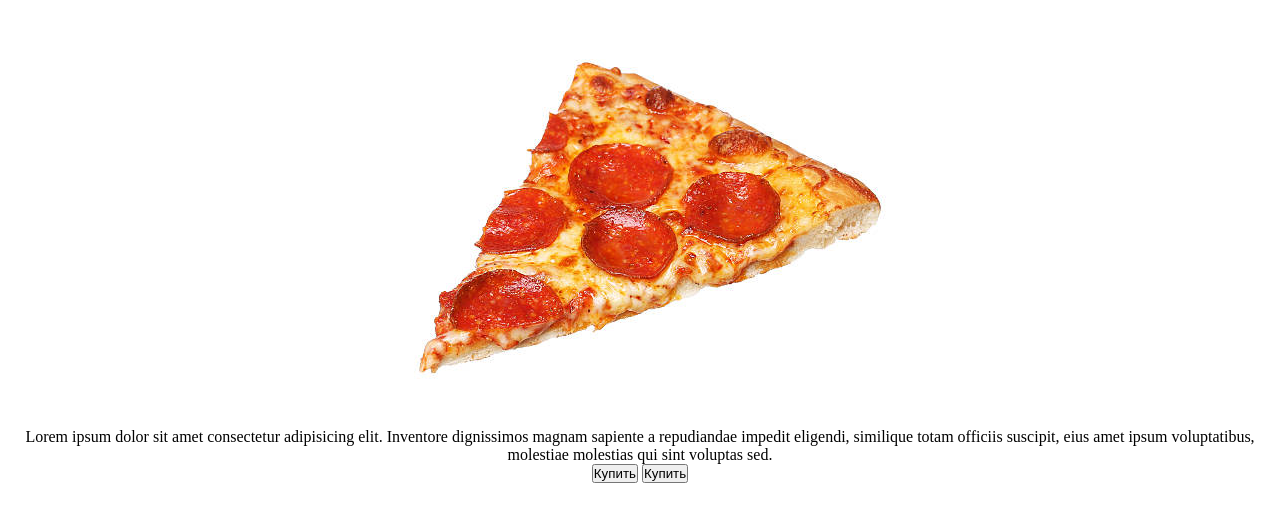
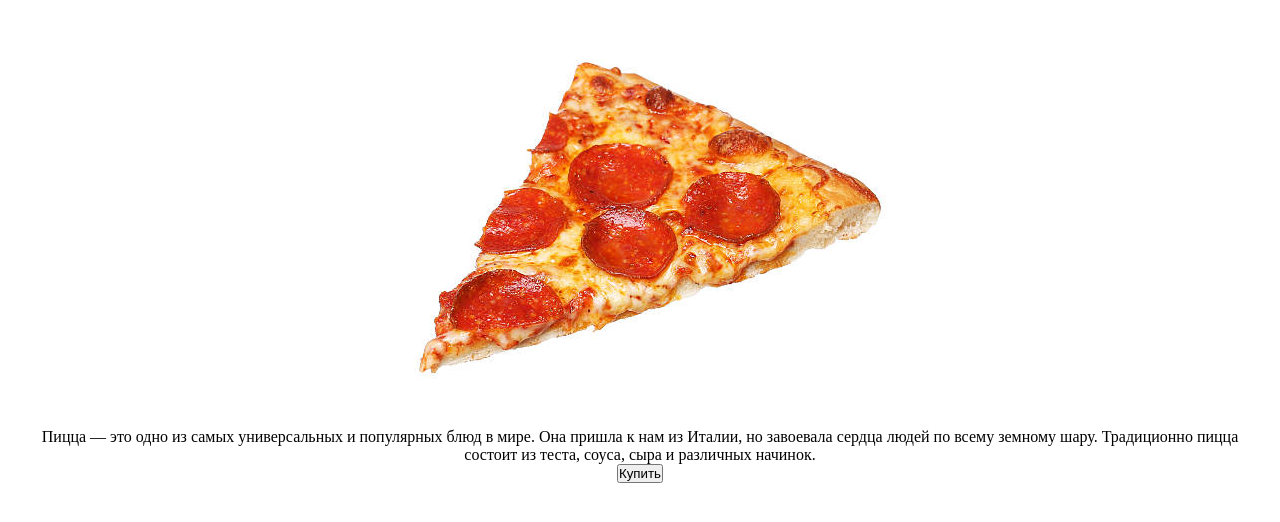
Before and after one commit to ffisherovv/tgbot-webapp, a plain HTML site: page index.html in a window 1280 px wide. Shown: the part 78-600 px from the top of the page. Drawn offline with Linux system fonts and the light colour scheme.

Commit message:
changed the text of pizza and changed the link of webapp

```diff
--- a/index.html
+++ b/index.html
@@ -11,12 +11,10 @@
       <h1>Онлайн магазин</h1>
       <img src="./img/istockphoto-496546118-612x612.jpg" alt="pizza" />
       <p>
-        Lorem ipsum dolor sit amet consectetur adipisicing elit. Inventore
-        dignissimos magnam sapiente a repudiandae impedit eligendi, similique
-        totam officiis suscipit, eius amet ipsum voluptatibus, molestiae
-        molestias qui sint voluptas sed.
+        Пицца — это одно из самых универсальных и популярных блюд в мире. Она
+        пришла к нам из Италии, но завоевала сердца людей по всему земному шару.
+        Традиционно пицца состоит из теста, соуса, сыра и различных начинок.
       </p>
-      <button>Купить</button>
       <button>Купить</button>
     </div>
   </body>
```
Also changed, not shown: 1 other file.
